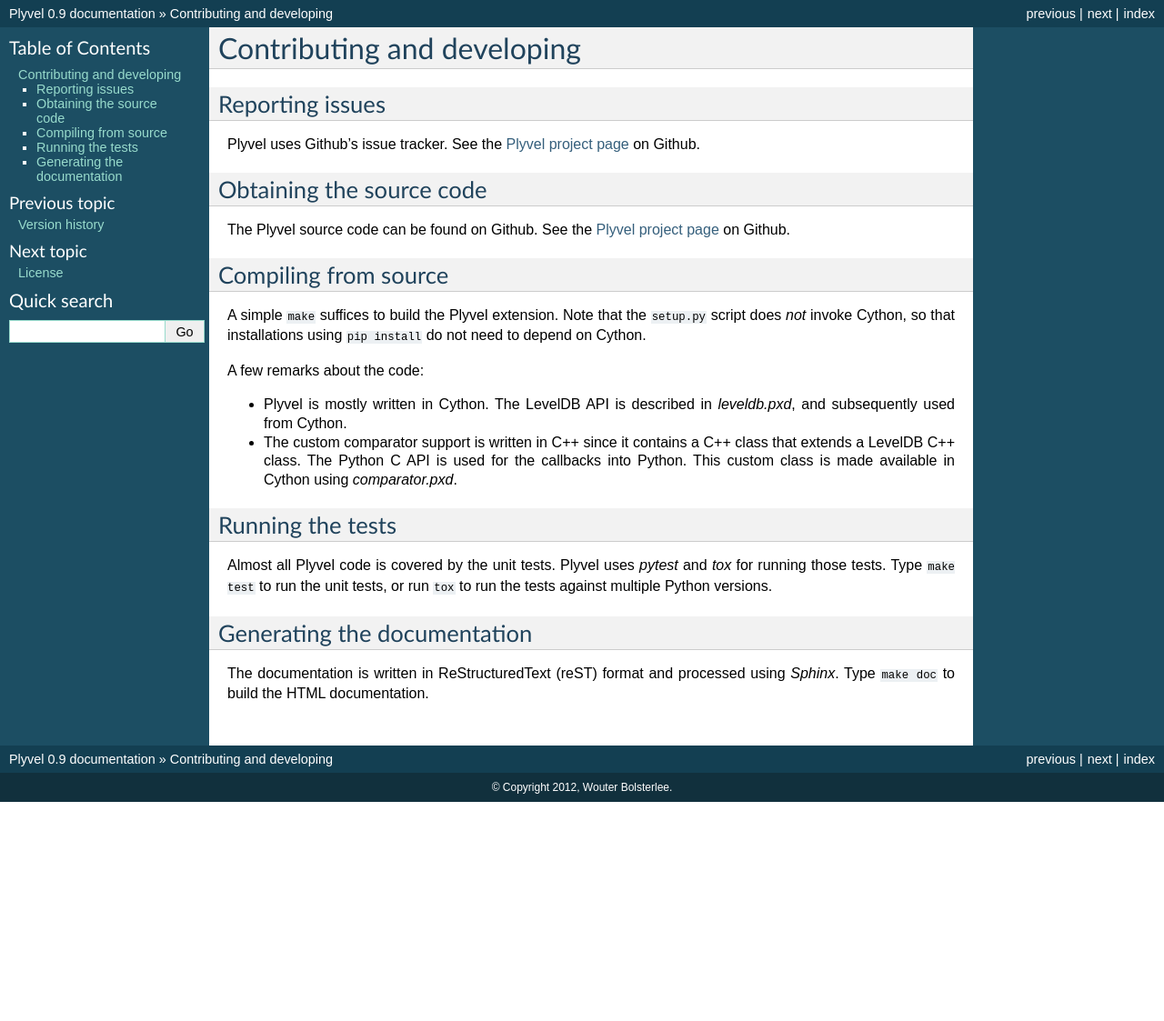
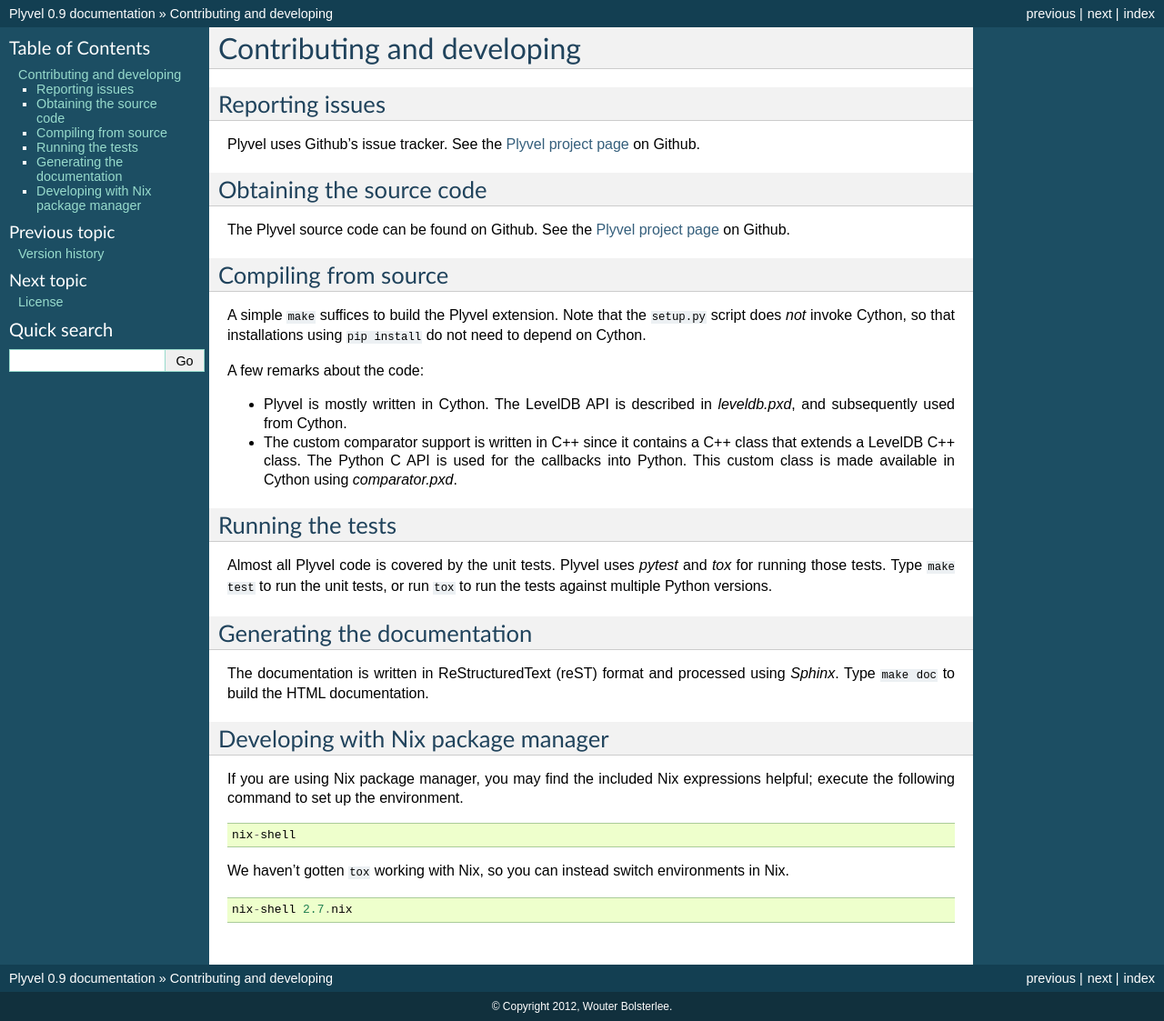
Before and after one commit to wbolster/plyvel, a Sphinx documentation site: the page built from doc/developer.rst, in a window 1280 px wide. Shown: the whole page at 91% size. Built offline with Sphinx 7.4.7, drawn with Linux system fonts in a browser that asks for light colours; before the commit the page ends 900 px from its top, so only the background shows below that.

Commit message:
document use of nix-shell

```diff
--- a/doc/developer.rst
+++ b/doc/developer.rst
@@ -49,3 +49,20 @@
 
 The documentation is written in ReStructuredText (reST) format and processed
 using *Sphinx*. Type ``make doc`` to build the HTML documentation.
+
+
+Developing with Nix package manager
+===================================
+If you are using Nix package manager, you may find the included Nix
+expressions helpful; execute the following command to set up the environment.
+
+::
+
+    nix-shell
+
+We haven't gotten ``tox`` working with Nix, so you can instead switch
+environments in Nix.
+
+::
+
+    nix-shell 2.7.nix
```
